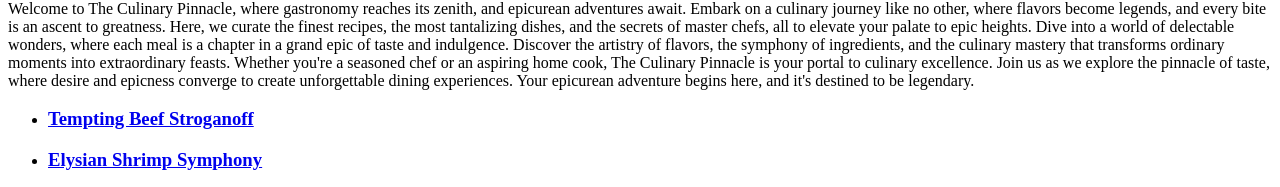
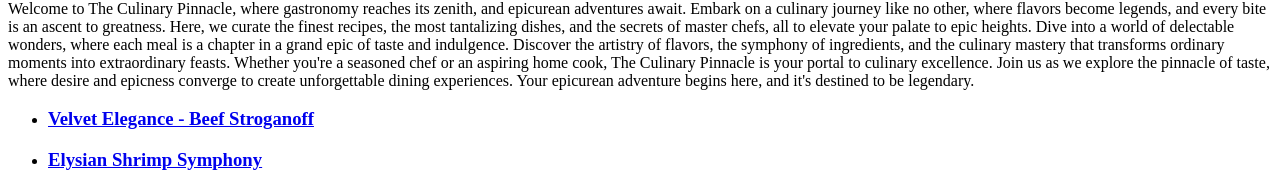
Before and after one commit to Luis-H-A-Souza/odin-recipes, a plain HTML site: page index.html in a window 1280 px wide. Shown: the part 511-698 px from the top of the page. Drawn offline with Linux system fonts and the light colour scheme.

Commit message:
Fix: Correct the Stroganoff title

```diff
--- a/index.html
+++ b/index.html
@@ -35,7 +35,7 @@
     </p>
     <ul>
       <li>
-        <a href="recipes/stroganoff.html"><h3>Tempting Beef Stroganoff</h3></a>
+        <a href="recipes/stroganoff.html"><h3>Velvet Elegance - Beef Stroganoff</h3></a>
       </li>
 
       <li>
```
